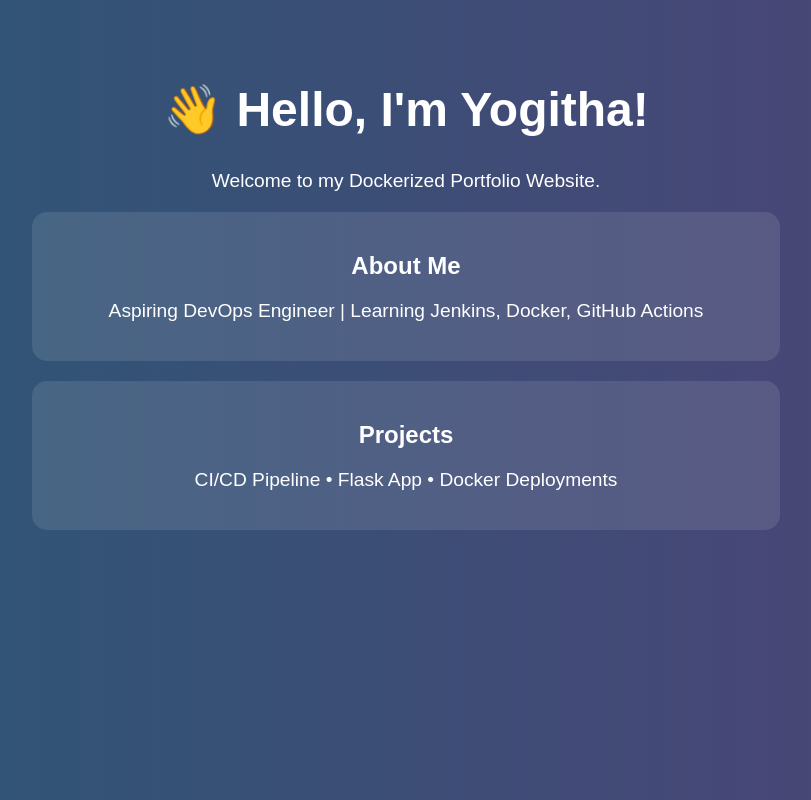
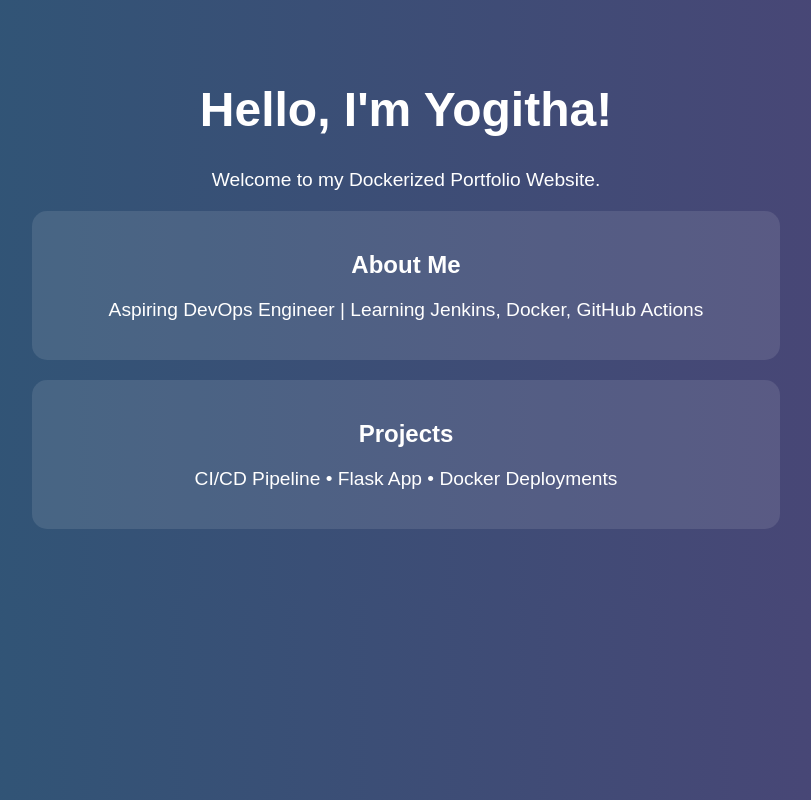
Before and after one commit to Yogitha01/devops-demo-project, a plain HTML site: page myapp/project1/index.html in a window 1280 px wide. Shown: the whole page, without its empty margins (234-1045 px from the left). Drawn offline with Linux system fonts and the light colour scheme.

Commit message:
Updated new changes to html code

```diff
--- a/myapp/project1/index.html
+++ b/myapp/project1/index.html
@@ -27,7 +27,7 @@
   </style>
 </head>
 <body>
-  <h1>👋 Hello, I'm Yogitha!</h1>
+  <h1>Hello, I'm Yogitha!</h1>
   <p>Welcome to my Dockerized Portfolio Website.</p>
   <div class="card">
     <h2>About Me</h2>
```
